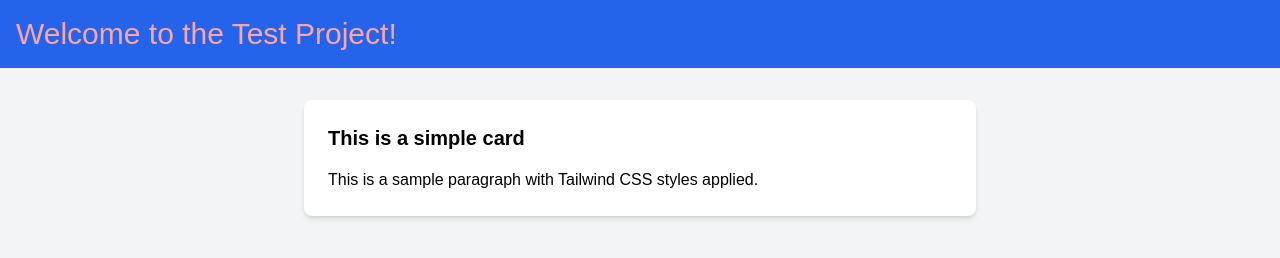
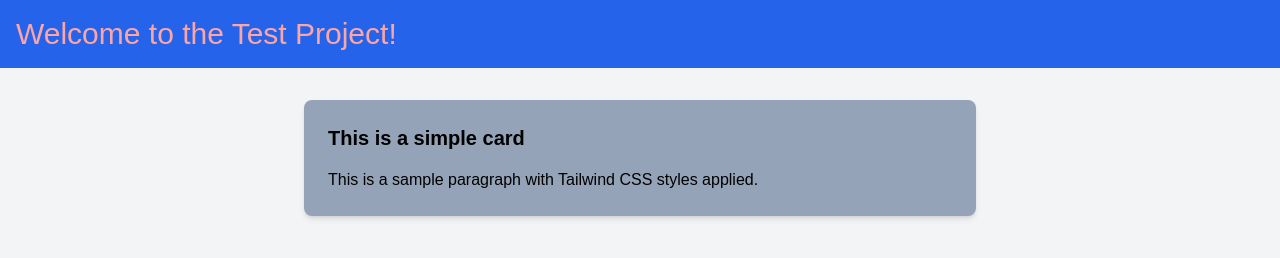
Before and after one commit to cyanidium-dev/news-html, a website built with webpack: page src/index.html in a window 1280 px wide. Built offline with nearby package versions, Linux system fonts and the light colour scheme.

Commit message:
Update index.html

```diff
--- a/src/index.html
+++ b/src/index.html
@@ -10,7 +10,7 @@
       <h1 class="text-3xl text-red-300">Welcome to the Test Project!</h1>
     </header>
     <main class="p-8">
-      <div class="max-w-2xl mx-auto bg-white p-6 rounded-lg shadow-md">
+      <div class="max-w-2xl mx-auto bg-slate-400 p-6 rounded-lg shadow-md">
         <h2 class="text-xl font-semibold mb-4">This is a simple card</h2>
         <p>This is a sample paragraph with Tailwind CSS styles applied.</p>
       </div>
```
